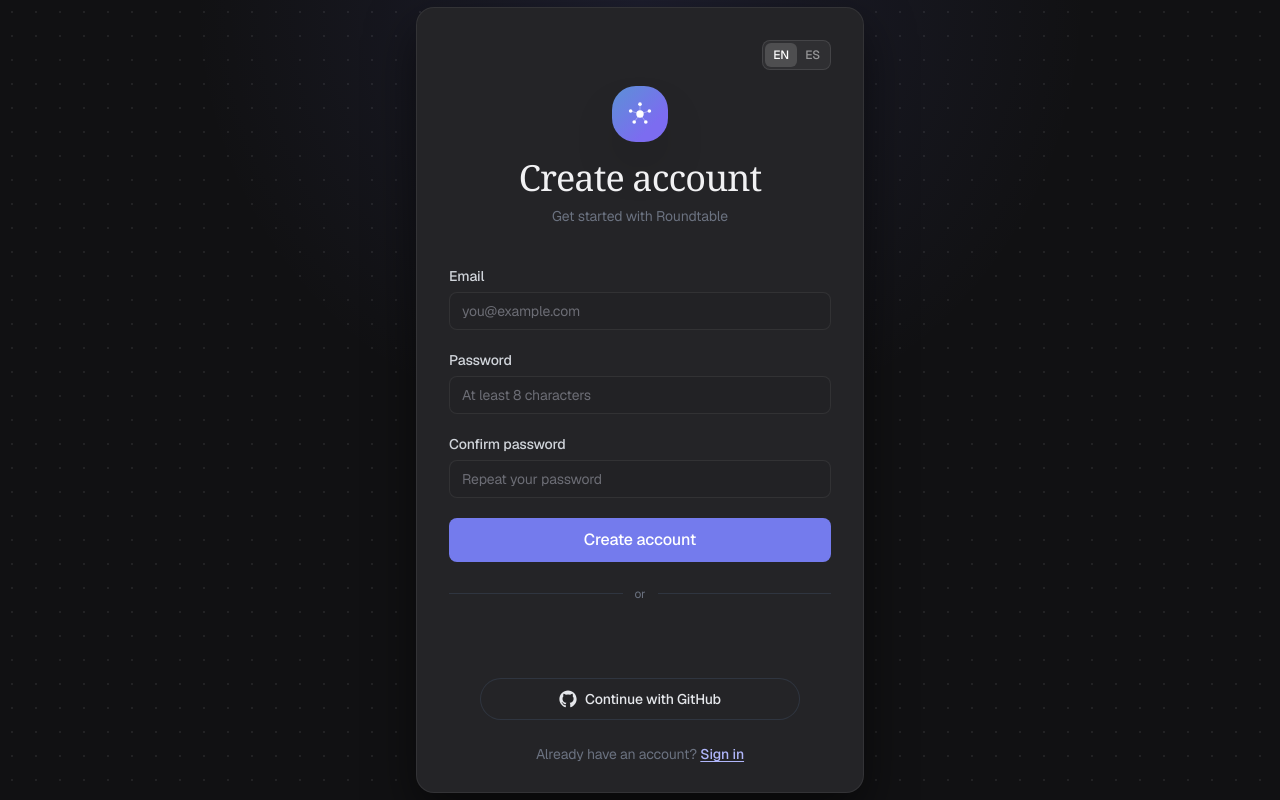
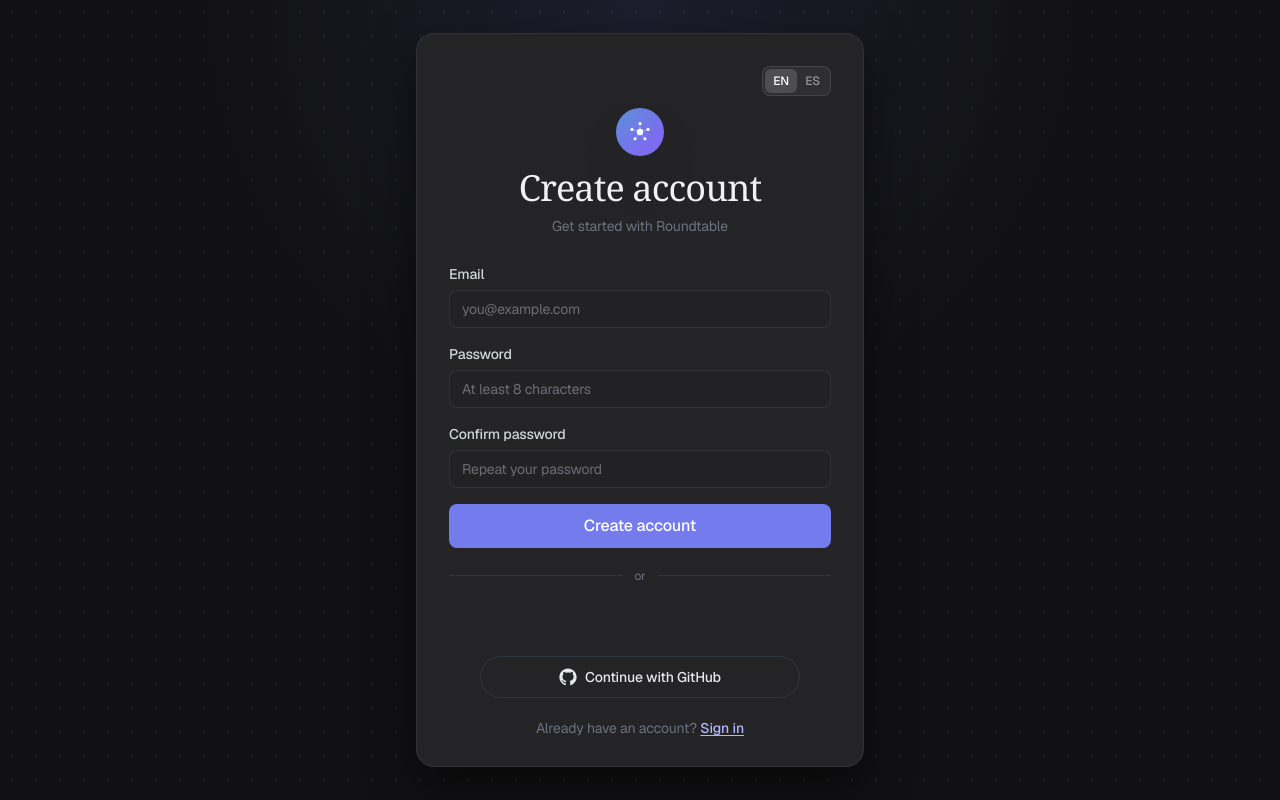
Before and after one commit to Synesis-Corp/roundtable, a React (Vite) app in the folder apps/web/: page /register in a window 1280 px wide. Built offline with nearby package versions, Linux system fonts and the light colour scheme; no server answers.

Commit message:
chore: sync from private @ fc0cccc

```diff
--- a/apps/web/src/index.css
+++ b/apps/web/src/index.css
@@ -420,13 +420,24 @@
     }
   }
 
-  /* Auth page glassmorphism card */
+  /* Auth page glassmorphism card — compact padding on phones, roomier on sm+ */
   .auth-card {
     background-color: var(--bg-elevated);
     border: 1px solid var(--border);
     border-radius: var(--r-lg);
     box-shadow: var(--shadow-lg);
-    padding: 2rem 2rem 1.75rem;
+    padding: 1.5rem 1.25rem;
+  }
+  @media (min-width: 640px) {
+    .auth-card {
+      padding: 2rem 2rem 1.75rem;
+    }
+  }
+  /* Prevent iOS Safari auto-zoom on focus: form inputs must be >=16px on phones. */
+  @media (max-width: 639px) {
+    .auth-card .input-dark {
+      font-size: 16px;
+    }
   }
 
   /* Auth page background — brand indigo tint + dot grid */
--- a/apps/web/src/pages/LoginPage.tsx
+++ b/apps/web/src/pages/LoginPage.tsx
@@ -37,16 +37,19 @@
   };
 
   return (
-    <div data-testid="auth-bg" className="auth-bg flex-1 flex items-center justify-center px-4">
+    <div
+      data-testid="auth-bg"
+      className="auth-bg flex-1 flex items-center justify-center px-4 py-8"
+    >
       <div data-testid="auth-card" className="auth-card w-full max-w-md">
-        <div className="mb-4 flex justify-end">
+        <div className="mb-3 flex justify-end">
           <LanguageSwitcher />
         </div>
-        <div data-testid="auth-header" className="text-center mb-10">
+        <div data-testid="auth-header" className="text-center mb-7">
           <img
             src="/logo/app-icon-gradient.svg"
             alt="Roundtable"
-            className="mx-auto mb-4 h-14 w-14 rounded-3xl shadow-2xl"
+            className="mx-auto mb-3 h-12 w-12 rounded-3xl shadow-2xl"
           />
           <h1
             className="font-serif text-[clamp(28px,4vw,36px)] leading-[1.1] tracking-tight"
@@ -63,7 +66,7 @@
           </div>
         )}
 
-        <form onSubmit={handleSubmit} className="space-y-5">
+        <form onSubmit={handleSubmit} className="space-y-4">
           <div>
             <label className="block text-sm font-medium text-gray-300 mb-1.5">
               {t('common.email')}
@@ -110,7 +113,7 @@
           </button>
         </form>
 
-        <div className="my-6 flex items-center gap-3 text-xs text-gray-500">
+        <div className="my-5 flex items-center gap-3 text-xs text-gray-500">
           <div className="h-px flex-1 bg-gray-700/60" />
           <span>{t('common.or')}</span>
           <div className="h-px flex-1 bg-gray-700/60" />
@@ -121,7 +124,7 @@
           <GitHubSignInButton onError={setError} />
         </div>
 
-        <p className="mt-6 text-center text-sm text-gray-500">
+        <p className="mt-5 text-center text-sm text-gray-500">
           {t('auth.login.noAccount')}{' '}
           <Link to="/register" className="auth-link">
             {t('auth.login.createAccount')}
--- a/apps/web/src/pages/RegisterPage.tsx
+++ b/apps/web/src/pages/RegisterPage.tsx
@@ -55,16 +55,19 @@
   };
 
   return (
-    <div data-testid="auth-bg" className="auth-bg flex-1 flex items-center justify-center px-4">
+    <div
+      data-testid="auth-bg"
+      className="auth-bg flex-1 flex items-center justify-center px-4 py-8"
+    >
       <div data-testid="auth-card" className="auth-card w-full max-w-md">
-        <div className="mb-4 flex justify-end">
+        <div className="mb-3 flex justify-end">
           <LanguageSwitcher />
         </div>
-        <div data-testid="auth-header" className="text-center mb-10">
+        <div data-testid="auth-header" className="text-center mb-7">
           <img
             src="/logo/app-icon-gradient.svg"
             alt="Roundtable"
-            className="mx-auto mb-4 h-14 w-14 rounded-3xl shadow-2xl"
+            className="mx-auto mb-3 h-12 w-12 rounded-3xl shadow-2xl"
           />
           <h1
             className="font-serif text-[clamp(28px,4vw,36px)] leading-[1.1] tracking-tight"
@@ -81,7 +84,7 @@
           </div>
         )}
 
-        <form onSubmit={handleSubmit} className="space-y-5">
+        <form onSubmit={handleSubmit} className="space-y-4">
           <div>
             <label className="block text-sm font-medium text-gray-300 mb-1.5">
               {t('common.email')}
@@ -143,7 +146,7 @@
           </button>
         </form>
 
-        <div className="my-6 flex items-center gap-3 text-xs text-gray-500">
+        <div className="my-5 flex items-center gap-3 text-xs text-gray-500">
           <div className="h-px flex-1 bg-gray-700/60" />
           <span>{t('common.or')}</span>
           <div className="h-px flex-1 bg-gray-700/60" />
@@ -154,7 +157,7 @@
           <GitHubSignInButton onError={setError} />
         </div>
 
-        <p className="mt-6 text-center text-sm text-gray-500">
+        <p className="mt-5 text-center text-sm text-gray-500">
           {t('auth.register.haveAccount')}{' '}
           <Link to="/login" className="auth-link">
             {t('auth.register.signIn')}
```
Also changed, not shown: 2 other files (tests, documents, lock files or other folders).
